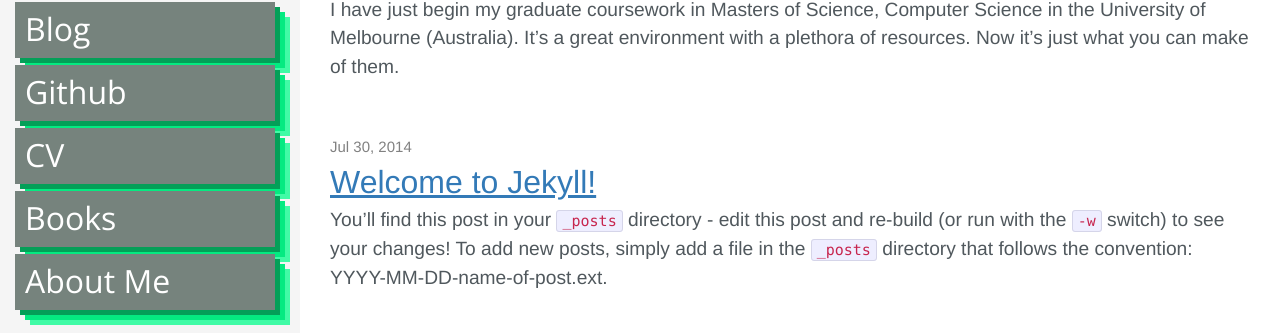
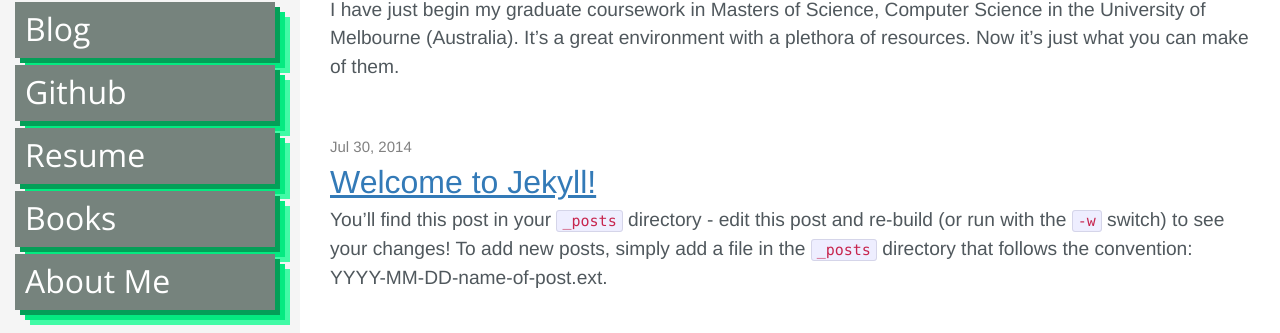
Before and after one commit to ashutoshrishi/ashutoshrishi-ashutoshrishi.github.io, a Jekyll site: the page built from index.html, in a window 1280 px wide. Shown: the part 349-682 px from the top of the page. Built offline with Jekyll 4.4.1, drawn with Linux system fonts in a browser that asks for light colours; nearby versions of some CDN libraries; library files that are not in the unit come from our copies.

Commit message:
Switched resume link to repo pdf

```diff
--- a/_layouts/default.html
+++ b/_layouts/default.html
@@ -29,9 +29,10 @@
               Github
             </div>
           </a>
-          <a href="http://ashutoshrishi.com/CV/" class="shoutout-link">
+          <a href="https://github.com/ashutoshrishi/CV/blob/master/resume.pdf"
+             class="shoutout-link">
             <div class="boxybutton-green shoutout">
-              CV
+              Resume
             </div>
           </a>
 
```
